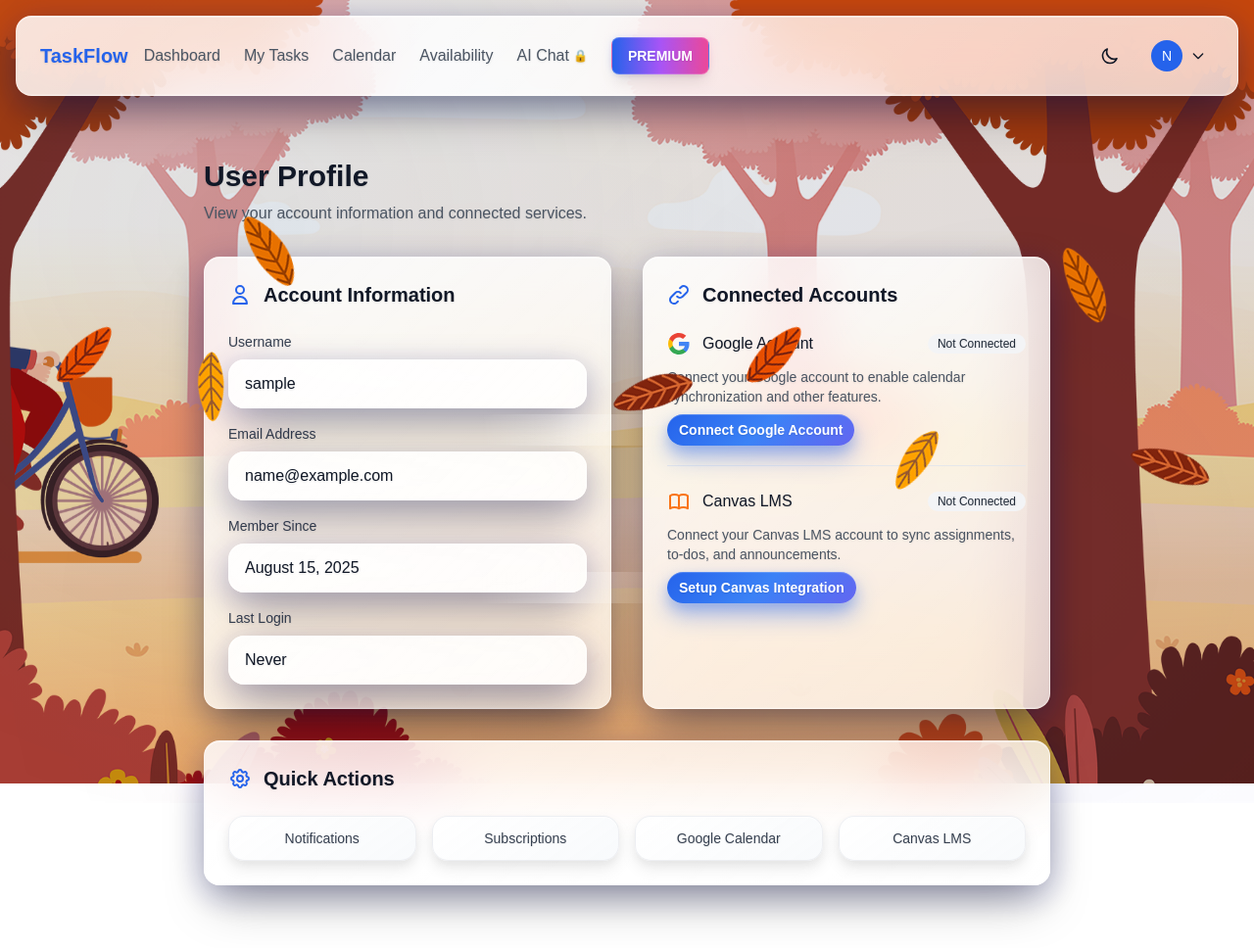
After one commit to rayedriasat/intelligent_task_planner, a Django app: page /profile/ in a window 1280 px wide. The commit adds this page. Shown: the whole page at 98% size. Run offline with Django 5.2, Linux system fonts and the light colour scheme; the visitor is signed in with stand-in values (Sample User, id 1); data that the repository does not hold is empty; some libraries are stand-ins or nearby versions.

Commit message:
feat(profile): add user profile page with account and integration info
- Create ProfileView to display user details and connected integrations
- Add profile.html template to show account info and linked services
- Show Google account status and calendar integration details
- Show Canvas LMS connection status and sync settings
- Provide quick action links for notifications, subscriptions, and integrations
- Enhance CSS with glass-card styles and utility classes for layout and notifications
- Register profile URL in planner app routing and import view in __init__.py

```diff
--- /dev/null
+++ b/planner/templates/planner/profile.html
@@ -0,0 +1,265 @@
+{% extends "base.html" %}
+{% load i18n socialaccount %}
+
+{% block title %}Profile - TaskFlow{% endblock %}
+
+{% block content %}
+<div class="max-w-4xl mx-auto px-4 py-8">
+    <div class="mb-8">
+        <h1 class="text-3xl font-bold text-gray-900 dark:text-white mb-2">
+            User Profile
+        </h1>
+        <p class="text-gray-600 dark:text-gray-400">
+            View your account information and connected services.
+        </p>
+    </div>
+
+    <div class="grid grid-cols-1 lg:grid-cols-2 gap-8">
+        <!-- Account Information -->
+        <div class="glass-card p-6">
+            <h2 class="text-xl font-semibold text-gray-900 dark:text-gray-100 mb-6 flex items-center">
+                <svg class="w-6 h-6 mr-3 text-primary dark:text-dark-primary" fill="none" stroke="currentColor" viewBox="0 0 24 24">
+                    <path stroke-linecap="round" stroke-linejoin="round" stroke-width="2" d="M16 7a4 4 0 11-8 0 4 4 0 018 0zM12 14a7 7 0 00-7 7h14a7 7 0 00-7-7z"/>
+                </svg>
+                Account Information
+            </h2>
+
+            <div class="space-y-4">
+                <div>
+                    <label class="block text-sm font-medium text-gray-700 dark:text-gray-300 mb-2">
+                        Username
+                    </label>
+                    <div class="glass-card px-4 py-3">
+                        <span class="text-gray-900 dark:text-gray-100">{{ user.username }}</span>
+                    </div>
+                </div>
+
+                <div>
+                    <label class="block text-sm font-medium text-gray-700 dark:text-gray-300 mb-2">
+                        Email Address
+                    </label>
+                    <div class="glass-card px-4 py-3">
+                        <span class="text-gray-900 dark:text-gray-100">{{ user.email }}</span>
+                    </div>
+                </div>
+
+                <div>
+                    <label class="block text-sm font-medium text-gray-700 dark:text-gray-300 mb-2">
+                        Member Since
+                    </label>
+                    <div class="glass-card px-4 py-3">
+                        <span class="text-gray-900 dark:text-gray-100">{{ user.date_joined|date:"F j, Y" }}</span>
+                    </div>
+                </div>
+
+                <div>
+                    <label class="block text-sm font-medium text-gray-700 dark:text-gray-300 mb-2">
+                        Last Login
+                    </label>
+                    <div class="glass-card px-4 py-3">
+                        <span class="text-gray-900 dark:text-gray-100">
+                            {% if user.last_login %}
+                                {{ user.last_login|date:"F j, Y g:i A" }}
+                            {% else %}
+                                Never
+                            {% endif %}
+                        </span>
+                    </div>
+                </div>
+            </div>
+        </div>
+
+        <!-- Connected Accounts -->
+        <div class="glass-card p-6">
+            <h2 class="text-xl font-semibold text-gray-900 dark:text-gray-100 mb-6 flex items-center">
+                <svg class="w-6 h-6 mr-3 text-primary dark:text-dark-primary" fill="none" stroke="currentColor" viewBox="0 0 24 24">
+                    <path stroke-linecap="round" stroke-linejoin="round" stroke-width="2" d="M13.828 10.172a4 4 0 00-5.656 0l-4 4a4 4 0 105.656 5.656l1.102-1.101m-.758-4.899a4 4 0 005.656 0l4-4a4 4 0 00-5.656-5.656l-1.1 1.1"/>
+                </svg>
+                Connected Accounts
+            </h2>
+
+            <div class="space-y-6">
+                <!-- Google Account -->
+                <div class="border-b border-gray-200 dark:border-gray-700 pb-6">
+                    <div class="flex items-center justify-between mb-3">
+                        <div class="flex items-center">
+                            <svg class="w-6 h-6 mr-3" viewBox="0 0 24 24">
+                                <path fill="#4285F4" d="M22.56 12.25c0-.78-.07-1.53-.2-2.25H12v4.26h5.92c-.26 1.37-1.04 2.53-2.21 3.31v2.77h3.57c2.08-1.92 3.28-4.74 3.28-8.09z"/>
+                                <path fill="#34A853" d="M12 23c2.97 0 5.46-.98 7.28-2.66l-3.57-2.77c-.98.66-2.23 1.06-3.71 1.06-2.86 0-5.29-1.93-6.16-4.53H2.18v2.84C3.99 20.53 7.7 23 12 23z"/>
+                                <path fill="#FBBC05" d="M5.84 14.09c-.22-.66-.35-1.36-.35-2.09s.13-1.43.35-2.09V7.07H2.18C1.43 8.55 1 10.22 1 12s.43 3.45 1.18 4.93l2.85-2.22.81-.62z"/>
+                                <path fill="#EA4335" d="M12 5.38c1.62 0 3.06.56 4.21 1.64l3.15-3.15C17.45 2.09 14.97 1 12 1 7.7 1 3.99 3.47 2.18 7.07l3.66 2.84c.87-2.6 3.3-4.53 6.16-4.53z"/>
+                            </svg>
+                            <span class="font-medium text-gray-900 dark:text-gray-100">Google Account</span>
+                        </div>
+                        {% if google_account %}
+                            <span class="inline-flex items-center px-2.5 py-0.5 rounded-full text-xs font-medium bg-green-100 text-green-800 dark:bg-green-900 dark:text-green-200">
+                                Connected
+                            </span>
+                        {% else %}
+                            <span class="inline-flex items-center px-2.5 py-0.5 rounded-full text-xs font-medium bg-gray-100 text-gray-800 dark:bg-gray-800 dark:text-gray-200">
+                                Not Connected
+                            </span>
+                        {% endif %}
+                    </div>
+
+                    {% if google_account %}
+                        <div class="glass-card px-4 py-3 mb-3">
+                            <div class="text-sm text-gray-600 dark:text-gray-400">Account Email:</div>
+                            <div class="text-gray-900 dark:text-gray-100">
+                                {{ google_account.extra_data.email|default:user.email }}
+                            </div>
+                        </div>
+
+                        {% if google_integration %}
+                            <div class="text-sm text-gray-600 dark:text-gray-400">
+                                <div class="flex items-center mb-1">
+                                    <svg class="w-4 h-4 mr-2 text-green-500" fill="none" stroke="currentColor" viewBox="0 0 24 24">
+                                        <path stroke-linecap="round" stroke-linejoin="round" stroke-width="2" d="M5 13l4 4L19 7"/>
+                                    </svg>
+                                    Calendar Integration:
+                                    {% if google_integration.is_enabled %}
+                                        <span class="text-green-600 dark:text-green-400 ml-1">Enabled</span>
+                                    {% else %}
+                                        <span class="text-red-600 dark:text-red-400 ml-1">Disabled</span>
+                                    {% endif %}
+                                </div>
+                                {% if google_integration.last_sync %}
+                                    <div class="text-xs">
+                                        Last sync: {{ google_integration.last_sync|date:"M j, Y g:i A" }}
+                                    </div>
+                                {% endif %}
+                            </div>
+                        {% endif %}
+
+                        <div class="mt-3">
+                            <a href="{% url 'planner:google_calendar_settings' %}" class="btn-secondary text-sm px-3 py-2">
+                                Manage Integration
+                            </a>
+                        </div>
+                    {% else %}
+                        <div class="text-sm text-gray-600 dark:text-gray-400 mb-3">
+                            Connect your Google account to enable calendar synchronization and other features.
+                        </div>
+                        <a href="{% url 'socialaccount_login' provider='google' %}" class="btn-primary text-sm px-3 py-2">
+                            Connect Google Account
+                        </a>
+                    {% endif %}
+                </div>
+
+                <!-- Canvas Account -->
+                <div>
+                    <div class="flex items-center justify-between mb-3">
+                        <div class="flex items-center">
+                            <svg class="w-6 h-6 mr-3 text-orange-500" fill="none" stroke="currentColor" viewBox="0 0 24 24">
+                                <path stroke-linecap="round" stroke-linejoin="round" stroke-width="2" d="M12 6.253v13m0-13C10.832 5.477 9.246 5 7.5 5S4.168 5.477 3 6.253v13C4.168 18.477 5.754 18 7.5 18s3.332.477 4.5 1.253m0-13C13.168 5.477 14.754 5 16.5 5c1.746 0 3.332.477 4.5 1.253v13C19.832 18.477 18.246 18 16.5 18c-1.746 0-3.332.477-4.5 1.253"/>
+                            </svg>
+                            <span class="font-medium text-gray-900 dark:text-gray-100">Canvas LMS</span>
+                        </div>
+                        {% if canvas_integration and canvas_integration.is_configured %}
+                            <span class="inline-flex items-center px-2.5 py-0.5 rounded-full text-xs font-medium bg-green-100 text-green-800 dark:bg-green-900 dark:text-green-200">
+                                Connected
+                            </span>
+                        {% else %}
+                            <span class="inline-flex items-center px-2.5 py-0.5 rounded-full text-xs font-medium bg-gray-100 text-gray-800 dark:bg-gray-800 dark:text-gray-200">
+                                Not Connected
+                            </span>
+                        {% endif %}
+                    </div>
+
+                    {% if canvas_integration and canvas_integration.is_configured %}
+                        <div class="glass-card px-4 py-3 mb-3">
+                            <div class="text-sm text-gray-600 dark:text-gray-400">Canvas URL:</div>
+                            <div class="text-gray-900 dark:text-gray-100">
+                                {{ canvas_integration.canvas_base_url }}
+                            </div>
+                        </div>
+
+                        <div class="text-sm text-gray-600 dark:text-gray-400 mb-3">
+                            <div class="flex items-center mb-1">
+                                <svg class="w-4 h-4 mr-2 text-green-500" fill="none" stroke="currentColor" viewBox="0 0 24 24">
+                                    <path stroke-linecap="round" stroke-linejoin="round" stroke-width="2" d="M5 13l4 4L19 7"/>
+                                </svg>
+                                Integration:
+                                {% if canvas_integration.is_enabled %}
+                                    <span class="text-green-600 dark:text-green-400 ml-1">Enabled</span>
+                                {% else %}
+                                    <span class="text-red-600 dark:text-red-400 ml-1">Disabled</span>
+                                {% endif %}
+                            </div>
+
+                            <div class="text-xs space-y-1 mt-2">
+                                <div>Sync Assignments:
+                                    {% if canvas_integration.sync_assignments %}
+                                        <span class="text-green-600 dark:text-green-400">Yes</span>
+                                    {% else %}
+                                        <span class="text-gray-500">No</span>
+                                    {% endif %}
+                                </div>
+                                <div>Sync To-dos:
+                                    {% if canvas_integration.sync_todos %}
+                                        <span class="text-green-600 dark:text-green-400">Yes</span>
+                                    {% else %}
+                                        <span class="text-gray-500">No</span>
+                                    {% endif %}
+                                </div>
+                                <div>Sync Announcements:
+                                    {% if canvas_integration.sync_announcements %}
+                                        <span class="text-green-600 dark:text-green-400">Yes</span>
+                                    {% else %}
+                                        <span class="text-gray-500">No</span>
+                                    {% endif %}
+                                </div>
+                                {% if canvas_integration.last_sync %}
+                                    <div>Last sync: {{ canvas_integration.last_sync|date:"M j, Y g:i A" }}</div>
+                                {% endif %}
+                            </div>
+                        </div>
+
+                        <div class="space-x-2">
+                            <a href="{% url 'planner:canvas_settings' %}" class="btn-secondary text-sm px-3 py-2">
+                                Manage Integration
+                            </a>
+                            <a href="{% url 'planner:canvas_data' %}" class="btn-secondary text-sm px-3 py-2">
+                                View Data
+                            </a>
+                        </div>
+                    {% else %}
+                        <div class="text-sm text-gray-600 dark:text-gray-400 mb-3">
+                            Connect your Canvas LMS account to sync assignments, to-dos, and announcements.
+                        </div>
+                        <a href="{% url 'planner:canvas_settings' %}" class="btn-primary text-sm px-3 py-2">
+                            Setup Canvas Integration
+                        </a>
+                    {% endif %}
+                </div>
+            </div>
+        </div>
+    </div>
+
+    <!-- Quick Actions -->
+    <div class="mt-8 glass-card p-6">
+        <h2 class="text-xl font-semibold text-gray-900 dark:text-gray-100 mb-6 flex items-center">
+            <svg class="w-6 h-6 mr-3 text-primary dark:text-dark-primary" fill="none" stroke="currentColor" viewBox="0 0 24 24">
+                <path stroke-linecap="round" stroke-linejoin="round" stroke-width="2" d="M10.325 4.317c.426-1.756 2.924-1.756 3.35 0a1.724 1.724 0 002.573 1.066c1.543-.94 3.31.826 2.37 2.37a1.724 1.724 0 001.065 2.572c1.756.426 1.756 2.924 0 3.35a1.724 1.724 0 00-1.066 2.573c.94 1.543-.826 3.31-2.37 2.37a1.724 1.724 0 00-2.572 1.065c-.426 1.756-2.924 1.756-3.35 0a1.724 1.724 0 00-2.573-1.066c-1.543.94-3.31-.826-2.37-2.37a1.724 1.724 0 00-1.065-2.572c-1.756-.426-1.756-2.924 0-3.35a1.724 1.724 0 001.066-2.573c-.94-1.543.826-3.31 2.37-2.37.996.608 2.296.07 2.572-1.065z"/>
+                <path stroke-linecap="round" stroke-linejoin="round" stroke-width="2" d="M15 12a3 3 0 11-6 0 3 3 0 016 0z"/>
+            </svg>
+            Quick Actions
+        </h2>
+
+        <div class="grid grid-cols-2 md:grid-cols-4 gap-4">
+            <a href="{% url 'planner:notification_preferences' %}" class="btn-secondary text-sm px-4 py-3 text-center">
+                Notifications
+            </a>
+            <a href="{% url 'billing:manage' %}" class="btn-secondary text-sm px-4 py-3 text-center">
+                Subscriptions
+            </a>
+            <a href="{% url 'planner:google_calendar_settings' %}" class="btn-secondary text-sm px-4 py-3 text-center">
+                Google Calendar
+            </a>
+            <a href="{% url 'planner:canvas_settings' %}" class="btn-secondary text-sm px-4 py-3 text-center">
+                Canvas LMS
+            </a>
+        </div>
+    </div>
+</div>
+{% endblock %}
--- a/planner/urls.py
+++ b/planner/urls.py
@@ -8,6 +8,7 @@ urlpatterns = [
     # Dashboard and main views
     path('dashboard/', views.DashboardView.as_view(), name='dashboard'),
     path('onboarding/', views.OnboardingView.as_view(), name='onboarding'),
+    path('profile/', views.ProfileView.as_view(), name='profile'),
 
     # Task management
     path('tasks/', views.TaskListView.as_view(), name='task_list'),
--- a/planner/views/__init__.py
+++ b/planner/views/__init__.py
@@ -10,6 +10,7 @@ from .task_views import (
     TaskDetailView,
     TaskUpdateView,
     TaskDeleteView,
+    ProfileView,
 )
 
 from .calendar_views import (
@@ -106,6 +107,7 @@ __all__ = [
     'TaskDetailView',
     'TaskUpdateView',
     'TaskDeleteView',
+    'ProfileView',
 
     # Calendar views
     'CalendarView',
--- a/planner/views/task_views.py
+++ b/planner/views/task_views.py
@@ -198,6 +198,47 @@ class TaskDeleteView(LoginRequiredMixin, DeleteView):
     """Delete a task."""
     model = Task
     template_name = 'planner/task_confirm_delete.html'
+
+
+class ProfileView(LoginRequiredMixin, TemplateView):
+    """User profile view showing email and connected accounts."""
+    template_name = 'planner/profile.html'
+
+    def get_context_data(self, **kwargs):
+        context = super().get_context_data(**kwargs)
+
+        # Get Google account information
+        from allauth.socialaccount.models import SocialAccount
+        google_account = SocialAccount.objects.filter(
+            user=self.request.user,
+            provider='google'
+        ).first()
+
+        # Get Google Calendar integration
+        from ..models import GoogleCalendarIntegration
+        try:
+            google_integration = GoogleCalendarIntegration.objects.get(
+                user=self.request.user
+            )
+        except GoogleCalendarIntegration.DoesNotExist:
+            google_integration = None
+
+        # Get Canvas integration
+        from ..models import CanvasIntegration
+        try:
+            canvas_integration = CanvasIntegration.objects.get(
+                user=self.request.user
+            )
+        except CanvasIntegration.DoesNotExist:
+            canvas_integration = None
+
+        context.update({
+            'google_account': google_account,
+            'google_integration': google_integration,
+            'canvas_integration': canvas_integration,
+        })
+
+        return context
     success_url = reverse_lazy('planner:kanban')
 
     def get_queryset(self):
--- a/static/css/style.css
+++ b/static/css/style.css
@@ -2797,6 +2936,16 @@ header {
   padding-bottom: 2rem;
 }
 
+.px-2\.5 {
+  padding-left: 0.625rem;
+  padding-right: 0.625rem;
+}
+
+.py-0\.5 {
+  padding-top: 0.125rem;
+  padding-bottom: 0.125rem;
+}
+
 .pb-20 {
   padding-bottom: 5rem;
 }
@@ -2815,6 +2964,10 @@ header {
 
 .pt-6 {
   padding-top: 1.5rem;
+}
+
+.pb-6 {
+  padding-bottom: 1.5rem;
 }
 
 .text-left {
@@ -3107,6 +3265,16 @@ header {
 .text-yellow-800 {
   --tw-text-opacity: 1;
   color: rgb(133 77 14 / var(--tw-text-opacity, 1));
+}
+
+.text-black {
+  --tw-text-opacity: 1;
+  color: rgb(0 0 0 / var(--tw-text-opacity, 1));
+}
+
+.text-orange-500 {
+  --tw-text-opacity: 1;
+  color: rgb(249 115 22 / var(--tw-text-opacity, 1));
 }
 
 .underline {
@@ -4189,4 +4377,8 @@ header {
   .lg\:grid-cols-4 {
     grid-template-columns: repeat(4, minmax(0, 1fr));
   }
-}
+
+  .lg\:grid-cols-2 {
+    grid-template-columns: repeat(2, minmax(0, 1fr));
+  }
+}
--- a/templates/base.html
+++ b/templates/base.html
@@ -393,6 +393,10 @@
                            class="block px-4 py-2 text-sm hover:bg-gray-100 dark:hover:bg-gray-800 transition-colors">
                             All Tasks
                         </a>
+                        <a href="{% url 'planner:profile' %}"
+                           class="block px-4 py-2 text-sm hover:bg-gray-100 dark:hover:bg-gray-800 transition-colors">
+                            Profile
+                        </a>
                         <a href="{% url 'planner:google_calendar_settings' %}"
                            class="block px-4 py-2 text-sm hover:bg-gray-100 dark:hover:bg-gray-800 transition-colors">
                             Google Calendar
```
Also changed, not shown: other parts of static/css/style.css (+164 -0 lines), 1 other file.
